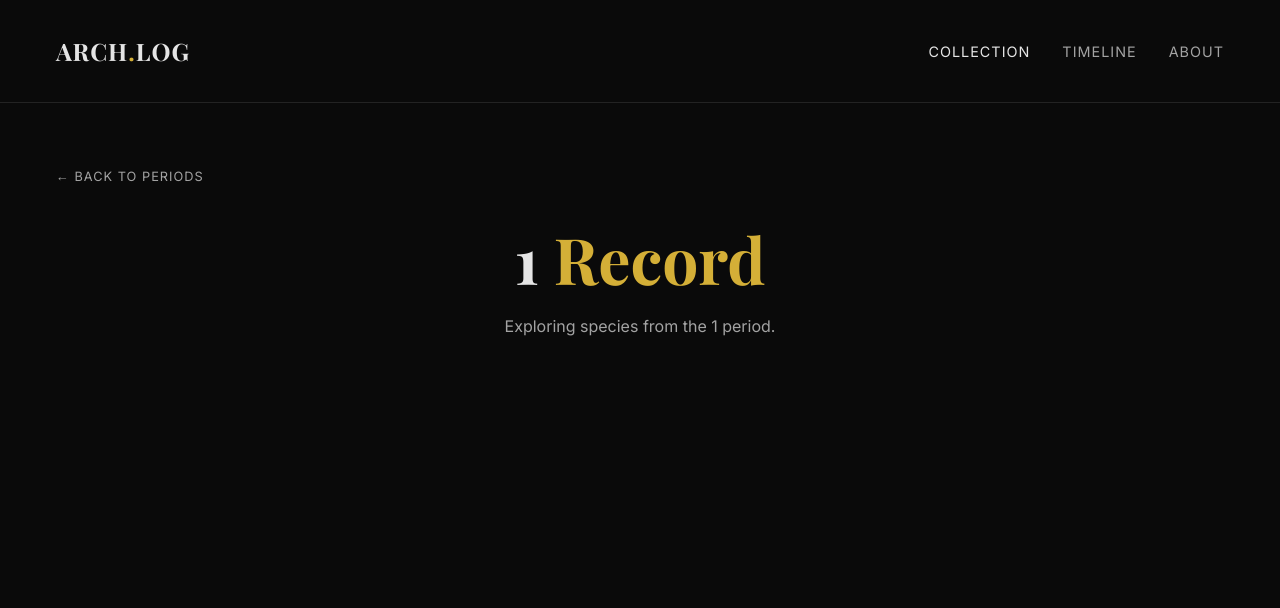
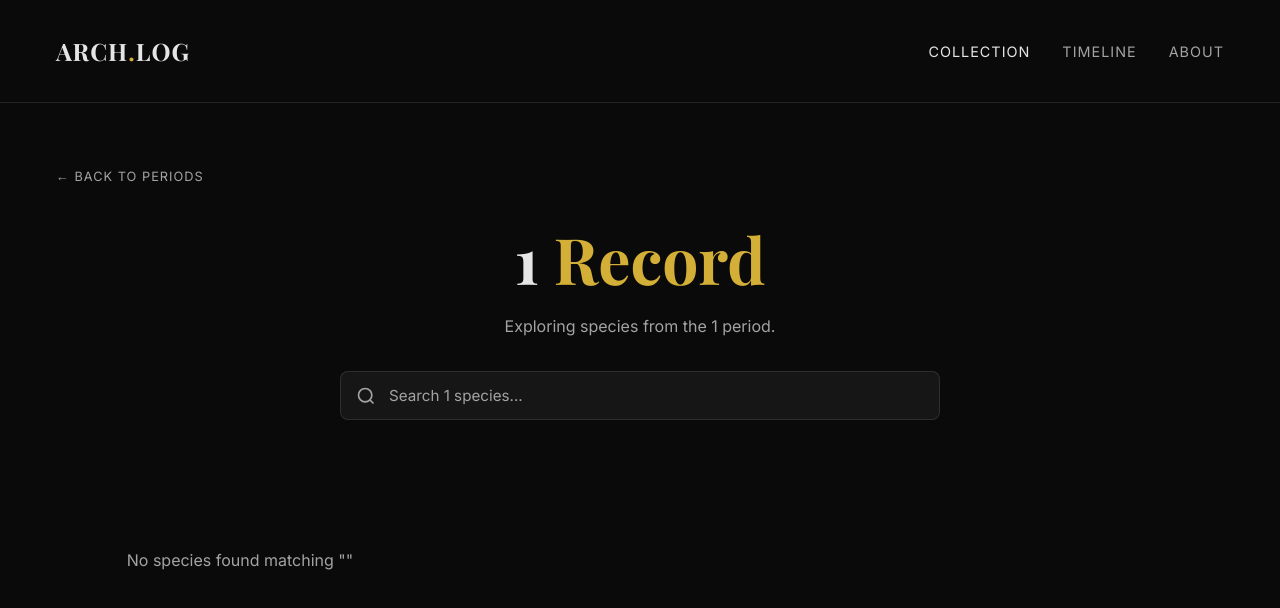
Before and after one commit to EdTheDev254/ARCH, a React (Vite) app: page /category/1 in a window 1280 px wide. Shown: the top 608 px of the page. Built offline with nearby package versions, Linux system fonts and the light colour scheme; a web font is replaced by a local one.

Commit message:
Add search bar to category pages for filtering species within a period

```diff
--- a/src/pages/CategoryGrid.jsx
+++ b/src/pages/CategoryGrid.jsx
@@ -1,4 +1,4 @@
-import React from 'react';
+import React, { useState } from 'react';
 import { useParams, Link } from 'react-router-dom';
 import SpeciesCard from '../components/SpeciesCard';
 import speciesData from '../data/species.json';
@@ -6,7 +6,14 @@ import { motion } from 'framer-motion';
 
 const CategoryGrid = () => {
     const { period } = useParams();
-    const filteredSpecies = speciesData.filter(s => s.period === period);
+    const [searchTerm, setSearchTerm] = useState('');
+
+    const periodSpecies = speciesData.filter(s => s.period === period);
+
+    const filteredSpecies = periodSpecies.filter(species =>
+        species.name.toLowerCase().includes(searchTerm.toLowerCase()) ||
+        species.scientificName.toLowerCase().includes(searchTerm.toLowerCase())
+    );
 
     return (
         <div className="container">
@@ -20,15 +27,52 @@ const CategoryGrid = () => {
                 style={{ marginBottom: '4rem', textAlign: 'center', paddingTop: '2rem' }}
             >
                 <h1 style={{ marginBottom: '1rem' }}>{period} <span style={{ color: 'var(--accent-color)' }}>Record</span></h1>
-                <p style={{ color: 'var(--text-secondary)', maxWidth: '600px', margin: '0 auto' }}>
+                <p style={{ color: 'var(--text-secondary)', maxWidth: '600px', margin: '0 auto 2rem' }}>
                     Exploring species from the {period} period.
                 </p>
+
+                <div className="search-container">
+                    <div className="search-input-wrapper">
+                        <svg
+                            className="search-icon"
+                            xmlns="http://www.w3.org/2000/svg"
+                            viewBox="0 0 24 24"
+                            fill="none"
+                            stroke="currentColor"
+                            strokeWidth="2"
+                        >
+                            <circle cx="11" cy="11" r="8" />
+                            <path d="m21 21-4.35-4.35" />
+                        </svg>
+                        <input
+                            type="text"
+                            placeholder={`Search ${period} species...`}
+                            value={searchTerm}
+                            onChange={(e) => setSearchTerm(e.target.value)}
+                            className="search-input"
+                        />
+                        {searchTerm && (
+                            <button
+                                onClick={() => setSearchTerm('')}
+                                className="search-clear"
+                            >
+                                ×
+                            </button>
+                        )}
+                    </div>
+                </div>
             </motion.div>
 
             <div className="grid-responsive">
-                {filteredSpecies.map((species, index) => (
-                    <SpeciesCard key={species.id} species={species} index={index} />
-                ))}
+                {filteredSpecies.length > 0 ? (
+                    filteredSpecies.map((species, index) => (
+                        <SpeciesCard key={species.id} species={species} index={index} />
+                    ))
+                ) : (
+                    <div style={{ textAlign: 'center', padding: '4rem', color: 'var(--text-secondary)' }}>
+                        No species found matching "{searchTerm}"
+                    </div>
+                )}
             </div>
         </div>
     );
```
